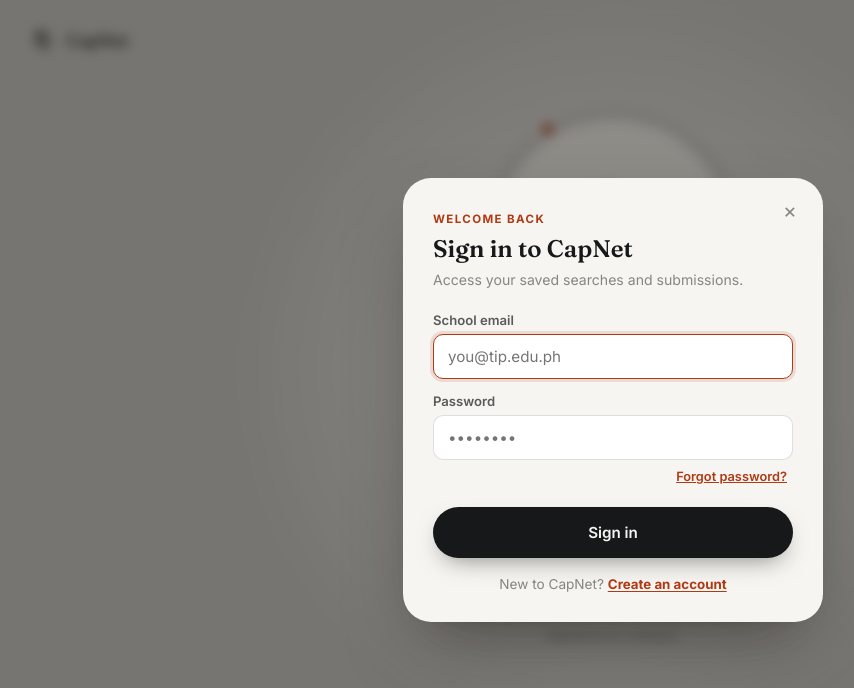
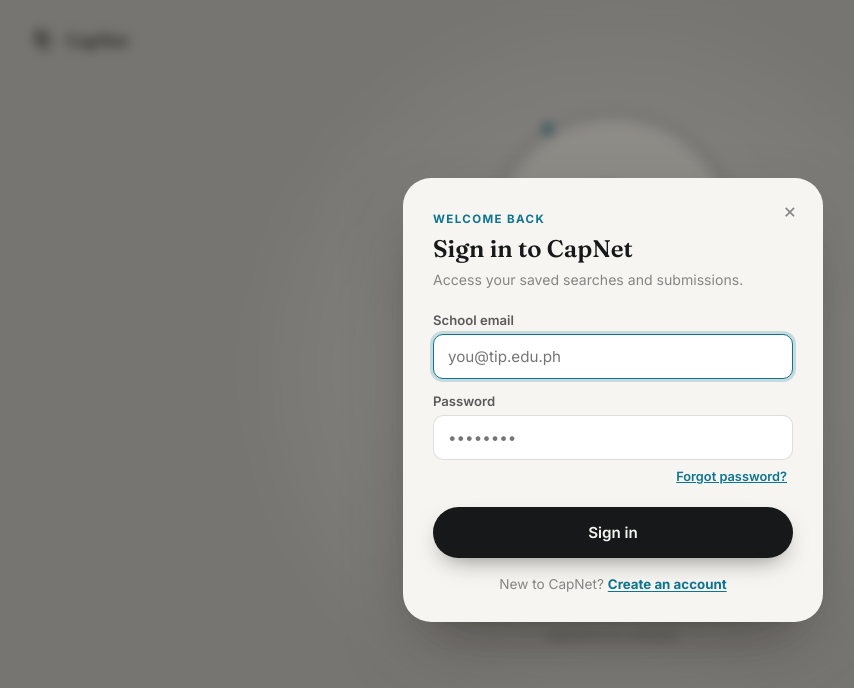
Before and after one commit to Lyxari/CapNet, a website: page capnet-website/index.html in a window 1280 px wide. Both pictures are taken after a click on the button "Sign in". Shown: the whole page, without its empty margins (27-881 px from the left). Drawn offline with nearby package versions, Linux system fonts and the light colour scheme.

Commit message:
CSS Update

```diff
--- a/capnet-website/admin.css
+++ b/capnet-website/admin.css
@@ -62,7 +62,7 @@
 .roleselect:focus{
   outline: none;
   border-color: var(--rust);
-  box-shadow: 0 0 0 3px rgba(176,58,20,.14);
+  box-shadow: 0 0 0 3px rgba(14, 116, 144, .2);
 }
 
 .statuspill{
--- a/capnet-website/dashboard.css
+++ b/capnet-website/dashboard.css
@@ -13,9 +13,12 @@
   --ink-08: rgba(23,24,26,.08);
   --paper: #F6F5F2;
   --paper-dim: #EAE8E3;
-  --rust: #B03A14;
-  --rust-dark: #8A2C0F;
-  --rust-tint: #F3E0D8;
+  --cyan: #0E7490;
+  --cyan-dark: #155E75;
+  --cyan-tint: #E0F2FE;
+  --rust: #0E7490;
+  --rust-dark: #155E75;
+  --rust-tint: #E0F2FE;
 
   --purple: #4A3F8F;
   --purple-tint: #E7E4F6;
@@ -561,6 +564,7 @@ table{ border-collapse: collapse; width: 100%; }
 }
 .tag--purple{ background: var(--purple-tint); color: var(--purple); }
 .tag--teal{ background: var(--teal-tint); color: var(--teal); }
+.tag--cyan,
 .tag--rust{ background: var(--rust-tint); color: var(--rust-dark); }
 .tag--pink{ background: var(--pink-tint); color: var(--pink); }
 .tag--indigo{ background: var(--indigo-tint); color: var(--indigo); }
--- a/capnet-website/faculty.css
+++ b/capnet-website/faculty.css
@@ -169,7 +169,7 @@
 .revise-field textarea:focus{
   outline: none;
   border-color: var(--rust);
-  box-shadow: 0 0 0 3px rgba(176,58,20,.14);
+  box-shadow: 0 0 0 3px rgba(14, 116, 144, .2);
 }
 
 .qcard__revise-actions{
@@ -353,7 +353,7 @@
 .field input:focus, .field textarea:focus{
   outline: none;
   border-color: var(--rust);
-  box-shadow: 0 0 0 3px rgba(176,58,20,.14);
+  box-shadow: 0 0 0 3px rgba(14, 116, 144, .2);
 }
 
 .field-row{
--- a/capnet-website/styles.css
+++ b/capnet-website/styles.css
@@ -12,8 +12,12 @@
   --ink-14: rgba(23,24,26,.14);
   --paper: #F6F5F2;
   --paper-dim: #EAE8E3;
-  --rust: #B03A14;
-  --rust-dark: #8A2C0F;
+  --cyan: #0E7490;
+  --cyan-dark: #155E75;
+  --cyan-tint: #E0F2FE;
+  --rust: #0E7490;
+  --rust-dark: #155E75;
+  --rust-tint: #E0F2FE;
 
   --display: "Fraunces", "Iowan Old Style", Georgia, serif;
   --body: "Inter", -apple-system, BlinkMacSystemFont, "Segoe UI", sans-serif;
@@ -509,11 +513,11 @@ button{ font-family: inherit; }
 .field select:focus{
   outline: none;
   border-color: var(--rust);
-  box-shadow: 0 0 0 3px rgba(176,58,20,.14);
+  box-shadow: 0 0 0 3px rgba(14, 116, 144, .2);
 }
 
 .field input:invalid:not(:placeholder-shown){
-  border-color: #C4491F;
+  border-color: var(--rust-dark);
 }
 
 .modal__switch{
@@ -555,7 +559,7 @@ button{ font-family: inherit; }
   font-size: .86rem;
   font-weight: 600;
   color: var(--rust-dark);
-  background: rgba(176,58,20,.1);
+  background: rgba(14, 116, 144, .12);
   border-radius: var(--radius-sm);
   padding: 12px 14px;
   margin-top: -2px;
@@ -568,7 +572,7 @@ button{ font-family: inherit; }
 .field.is-invalid input,
 .field.is-invalid select{
   border-color: var(--rust);
-  box-shadow: 0 0 0 3px rgba(176,58,20,.14);
+  box-shadow: 0 0 0 3px rgba(14, 116, 144, .2);
 }
 
 .modal__hint{
```
